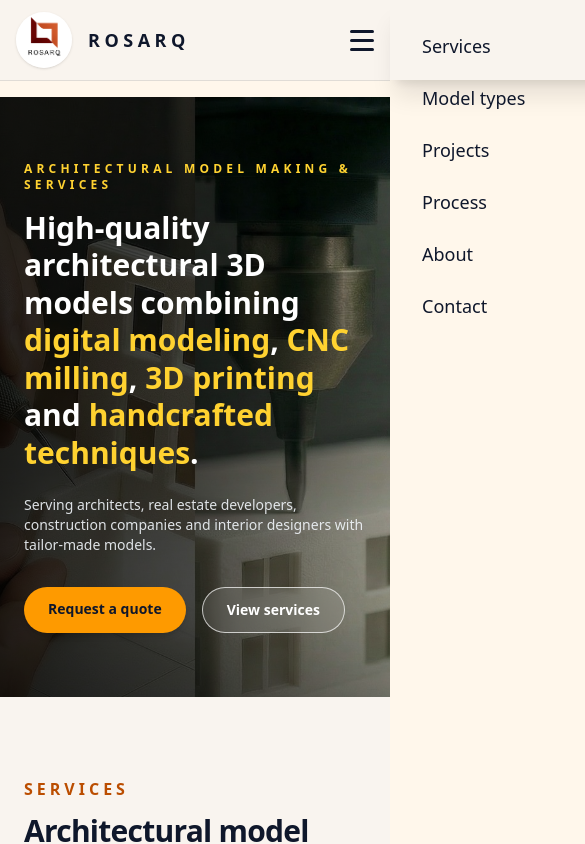
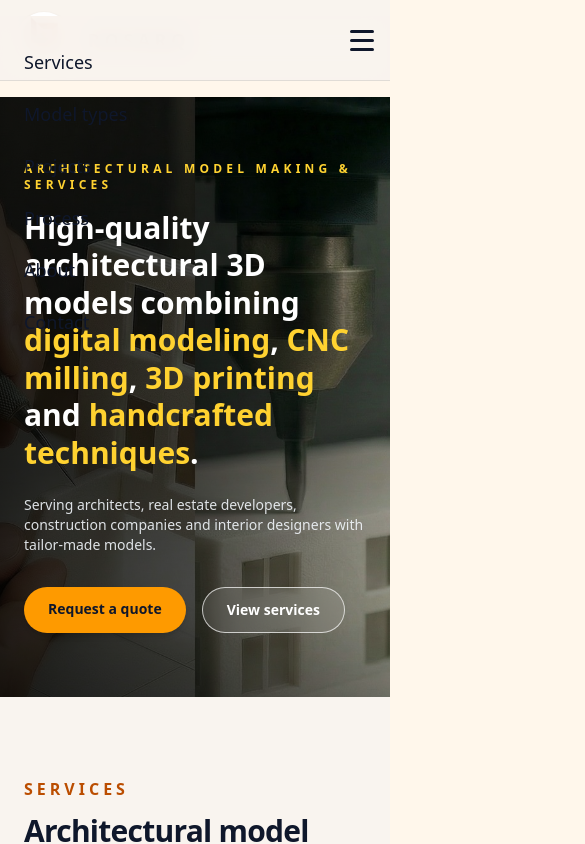
Before and after one commit to hugorosa14/rosarq-site, a Next.js app: page / in a window 390 px wide. Shown: the top 844 px of the page, 585 px wide, since content can reach past the window. Built offline with nearby package versions, Linux system fonts and the light colour scheme.

Commit message:
Make mobile menu full-width with solid beige background

```diff
--- a/app/Header.tsx
+++ b/app/Header.tsx
@@ -12,7 +12,6 @@ export default function Header() {
   return (
     <header className="sticky top-0 z-40 w-full bg-[#f9f4ef]/95 backdrop-blur border-b border-black/10">
       <div className="mx-auto max-w-7xl px-4 h-20 flex items-center justify-between">
-
         {/* LOGO + NAME */}
         <div className="flex items-center gap-4">
           <Image
@@ -39,7 +38,7 @@ export default function Header() {
 
         {/* MOBILE MENU BUTTON */}
         <button
-          className="md:hidden flex flex-col gap-[6px] z-[10000]"
+          className="md:hidden flex flex-col gap-[6px] z-50"
           onClick={toggleMenu}
           aria-label="Toggle menu"
         >
@@ -61,31 +60,26 @@ export default function Header() {
         </button>
       </div>
 
-      {/* MOBILE SLIDE MENU */}
+      {/* MOBILE SLIDE MENU (full width, debaixo do header) */}
       <div
         className={`
-          md:hidden fixed top-0 right-0 h-full w-[80%]
-          bg-[#f9f4ef]/95 backdrop-blur-md shadow-xl
-          z-[9999] p-8 flex flex-col gap-6 text-lg font-medium text-slate-900
+          md:hidden fixed inset-x-0 top-20 bottom-0
+          bg-[#f9f4ef]/95 backdrop-blur-md
+          z-40
+          px-6 py-8
           transition-transform duration-300
-          ${isOpen ? "translate-x-0" : "translate-x-full"}
+          ${isOpen ? "translate-y-0" : "-translate-y-full"}
         `}
       >
+        <nav className="flex flex-col gap-6 text-lg font-medium text-slate-900">
           <a href="#services" onClick={closeMenu}>Services</a>
           <a href="#models" onClick={closeMenu}>Model types</a>
           <a href="#projects" onClick={closeMenu}>Projects</a>
           <a href="#process" onClick={closeMenu}>Process</a>
           <a href="#about" onClick={closeMenu}>About</a>
           <a href="#contact" onClick={closeMenu}>Contact</a>
+        </nav>
       </div>
-
-      {/* DARK BACKDROP WHEN MENU IS OPEN */}
-      {isOpen && (
-        <div
-          className="fixed inset-0 bg-black/40 z-[9000] md:hidden"
-          onClick={closeMenu}
-        />
-      )}
     </header>
   );
 }
```
Lines whose indentation alone changed are shown as unchanged.
